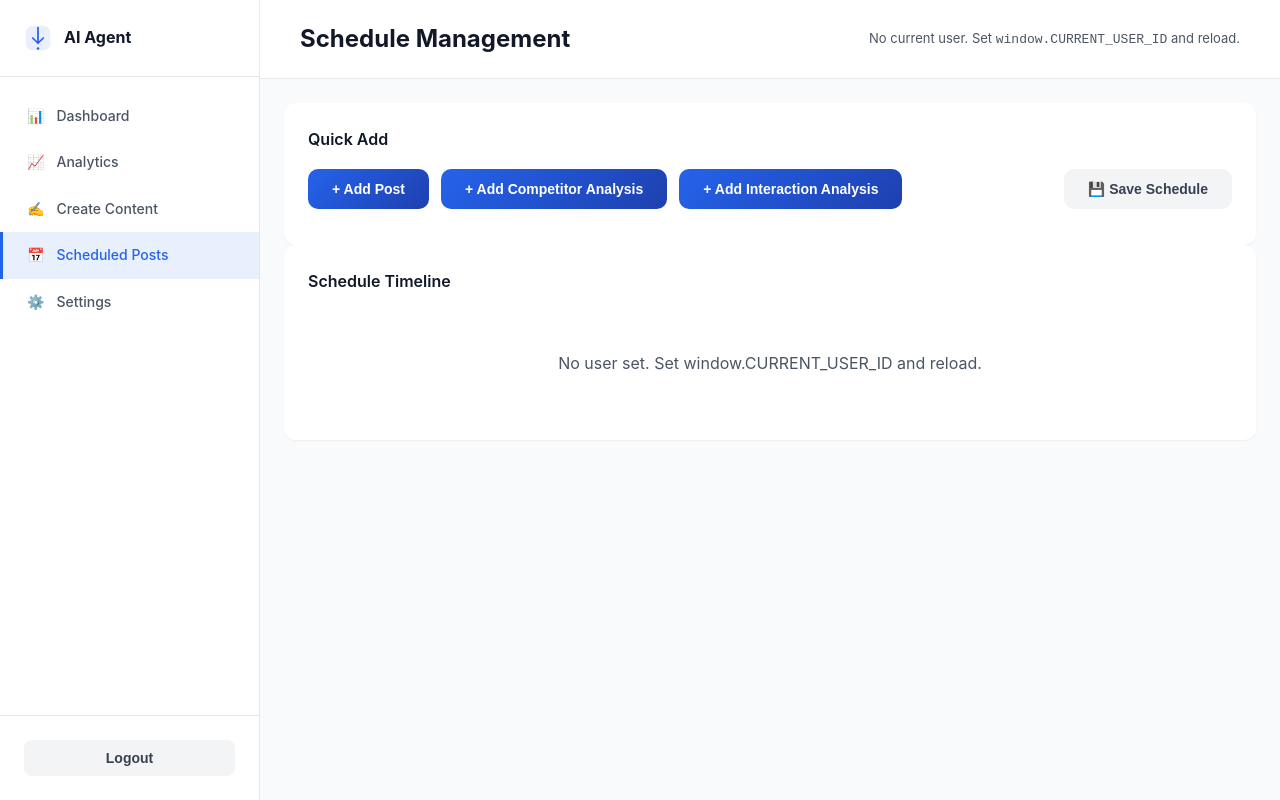
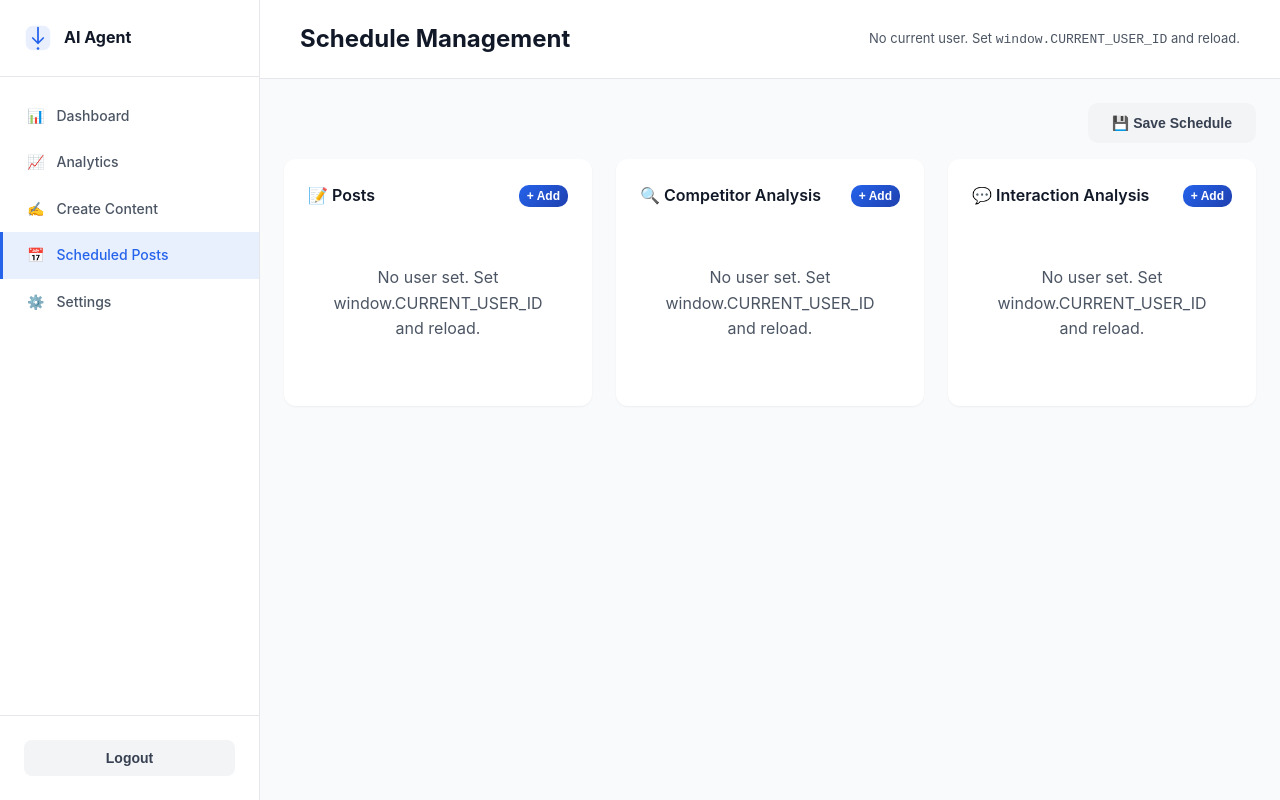
Before and after one commit to Abdelrahman66880/Social-Marketing-Agency-Manged-By-AI-Agents, a FastAPI app: page /schedule.html in a window 1280 px wide. Run offline with FastAPI, Linux system fonts and the light colour scheme.

Commit message:
feat: Introduce schedule management, user authentication, and analytics modules.

```diff
--- a/frontend/static/js/auth.js
+++ b/frontend/static/js/auth.js
@@ -132,6 +132,9 @@ async function handleLoginSubmit(e) {
 
         // Store auth data
         localStorage.setItem('accessToken', data.access_token);
+        if (data.user_id) {
+            localStorage.setItem('userId', data.user_id);
+        }
         // We might want to fetch user details to get the ID, but for now token is key
 
         if (rememberMe) {
--- a/frontend/static/js/schedule.js
+++ b/frontend/static/js/schedule.js
@@ -8,7 +8,7 @@
         return v ? v.pop() : null;
     }
 
-    let USER_ID = window.CURRENT_USER_ID || localStorage.getItem('CURRENT_USER_ID') || getUserIdFromCookie('user_id') || null;
+    let USER_ID = window.CURRENT_USER_ID || localStorage.getItem('userId') || getUserIdFromCookie('user_id') || null;
 
     // State
     let currentSchedule = null;
@@ -16,7 +16,9 @@
     let editingItemType = null; // 'post', 'competitor', 'interaction'
 
     // DOM elements
-    const timelineContainer = document.getElementById('timelineContainer');
+    const postsList = document.getElementById('postsList');
+    const competitorList = document.getElementById('competitorList');
+    const interactionList = document.getElementById('interactionList');
     const itemModal = document.getElementById('itemModal');
     const currentUserBadge = document.getElementById('currentUserBadge');
     const saveMessage = document.getElementById('saveMessage');
@@ -53,7 +55,12 @@
         try {
             const r = await fetch(url);
             if (!r.ok) {
-                if (r.status === 404) return { posts: [], competitor_analysis: [], interaction_analysis_dates: [] };
+                if (r.status === 404) return {
+                    user_id: USER_ID,
+                    posts: [],
+                    competitor_analysis: [],
+                    interaction_analysis_dates: []
+                };
                 throw new Error(`${r.status}: ${await r.text()}`);
             }
             return await r.json();
@@ -90,83 +97,88 @@
         }
     }
 
-    // Render timeline
-    function renderTimeline() {
-        timelineContainer.innerHTML = '';
+    // Render sections
+    function renderSections() {
+        const lists = {
+            post: postsList,
+            competitor: competitorList,
+            interaction: interactionList
+        };
+
+        // Clear all lists
+        Object.values(lists).forEach(list => {
+            if (list) list.innerHTML = '';
+        });
+
         if (!currentSchedule) {
-            timelineContainer.innerHTML = '<div class="empty-state"><p>Failed to load schedule.</p></div>';
+            Object.values(lists).forEach(list => {
+                if (list) list.innerHTML = '<div class="empty-state"><p>Error loading content.</p></div>';
+            });
             return;
         }
 
-        const posts = currentSchedule.posts || [];
-        const competitors = currentSchedule.competitor_analysis || [];
-        const interactions = currentSchedule.interaction_analysis_dates || [];
+        const items = {
+            post: currentSchedule.posts || [],
+            competitor: currentSchedule.competitor_analysis || [],
+            interaction: currentSchedule.interaction_analysis_dates || []
+        };
 
-        // Combine and sort by date
-        const allItems = [
-            ...posts.map(p => ({ type: 'post', data: p })),
-            ...competitors.map(c => ({ type: 'competitor', data: c })),
-            ...interactions.map(i => ({ type: 'interaction', data: i }))
-        ];
+        Object.keys(items).forEach(type => {
+            const listEl = lists[type];
+            const data = items[type];
 
-        allItems.sort((a, b) => new Date(a.data.date) - new Date(b.data.date));
+            if (!listEl) return;
 
-        if (allItems.length === 0) {
-            timelineContainer.innerHTML = '<div class="empty-state"><p>No scheduled items yet. Click "Quick Add" to create one.</p></div>';
+            if (data.length === 0) {
+                listEl.innerHTML = `<div class="empty-state" style="padding: 20px 0;"><p>No ${type}s scheduled.</p></div>`;
                 return;
             }
 
-        const frag = document.createDocumentFragment();
+            // Sort by date
+            const sortedData = [...data].sort((a, b) => new Date(a.date) - new Date(b.date));
 
-        allItems.forEach(item => {
+            sortedData.forEach(item => {
                 const card = document.createElement('div');
                 card.className = 'timeline-item';
+                card.style.margin = '0 0 12px 0';
+                card.style.padding = '12px';
 
                 const header = document.createElement('div');
                 header.className = 'timeline-item-header';
 
-            const typeSpan = document.createElement('span');
-            typeSpan.className = 'timeline-item-type';
-            const typeLabel = item.type === 'post' ? '📝 Post' :
-                item.type === 'competitor' ? '🔍 Competitor' : '💬 Interaction';
-            typeSpan.innerText = typeLabel;
-
                 const dateSpan = document.createElement('span');
                 dateSpan.className = 'timeline-item-date';
-            dateSpan.innerText = dateToLocalString(item.data.date);
+                dateSpan.innerText = dateToLocalString(item.date);
 
-            header.appendChild(typeSpan);
                 header.appendChild(dateSpan);
 
                 const content = document.createElement('div');
                 content.className = 'timeline-item-content';
 
-            if (item.type === 'post') {
-                content.innerHTML = `<strong>Content:</strong> ${item.data.content}`;
-                if (item.data.media_urls && item.data.media_urls.length > 0) {
-                    content.innerHTML += `<br><strong>Media:</strong> ${item.data.media_urls.join(', ')}`;
+                if (type === 'post') {
+                    content.innerHTML = `<div><strong>Prompt:</strong> ${item.content}</div>`;
+                    if (item.media_urls && item.media_urls.length > 0) {
+                        content.innerHTML += `<div style="font-size:12px; color:var(--gray-500); margin-top:4px;">${item.media_urls.length} media attached</div>`;
                     }
-            } else if (item.type === 'competitor') {
-                content.innerHTML = `<strong>Focus:</strong> ${item.data.analysis_focus}`;
-                if (item.data.keywords && item.data.keywords.length > 0) {
-                    content.innerHTML += `<br><strong>Keywords:</strong> ${item.data.keywords.join(', ')}`;
-                }
+                } else if (type === 'competitor') {
+                    content.innerHTML = `<div><strong>Focus:</strong> ${item.analysis_focus}</div>`;
                 } else {
-                content.innerHTML = `<strong>Interaction Analysis scheduled</strong>`;
+                    content.innerHTML = `<div style="font-size:14px; color:var(--gray-600);">Interaction Analysis</div>`;
                 }
 
                 const actions = document.createElement('div');
                 actions.className = 'timeline-item-actions';
+                actions.style.marginTop = '8px';
 
                 const editBtn = document.createElement('button');
                 editBtn.className = 'btn-edit';
                 editBtn.innerText = 'Edit';
-            editBtn.addEventListener('click', () => openEditModal(item.type, item.data.id));
+                editBtn.addEventListener('click', () => openEditModal(type, item.id));
 
                 const deleteBtn = document.createElement('button');
                 deleteBtn.className = 'btn-delete';
                 deleteBtn.innerText = 'Delete';
-            deleteBtn.addEventListener('click', () => deleteItem(item.type, item.data.id));
+                deleteBtn.addEventListener('click', () => deleteItem(type, item.id));
 
                 actions.appendChild(editBtn);
                 actions.appendChild(deleteBtn);
@@ -175,10 +187,9 @@
                 card.appendChild(content);
                 card.appendChild(actions);
 
-            frag.appendChild(card);
+                listEl.appendChild(card);
             });
-
-        timelineContainer.appendChild(frag);
+        });
     }
 
     // Modal management
@@ -248,7 +259,7 @@
             currentSchedule.interaction_analysis_dates = currentSchedule.interaction_analysis_dates.filter(i => i.id !== id);
         }
 
-        renderTimeline();
+        renderSections();
     }
 
     // Form submissions
@@ -277,7 +288,7 @@
             currentSchedule.posts.push(newPost);
         }
 
-        renderTimeline();
+        renderSections();
         closeModal();
     });
 
@@ -306,7 +317,7 @@
             currentSchedule.competitor_analysis.push(newCompetitor);
         }
 
-        renderTimeline();
+        renderSections();
         closeModal();
     });
 
@@ -331,7 +342,7 @@
             currentSchedule.interaction_analysis_dates.push(newInteraction);
         }
 
-        renderTimeline();
+        renderSections();
         closeModal();
     });
 
@@ -371,13 +382,16 @@
     // Initial load
     async function init() {
         if (!USER_ID) {
-            timelineContainer.innerHTML = '<div class="empty-state"><p>No user set. Set window.CURRENT_USER_ID and reload.</p></div>';
+            const msg = '<div class="empty-state"><p>No user set. Set window.CURRENT_USER_ID and reload.</p></div>';
+            if (postsList) postsList.innerHTML = msg;
+            if (competitorList) competitorList.innerHTML = msg;
+            if (interactionList) interactionList.innerHTML = msg;
             return;
         }
         const schedule = await fetchSchedule();
         if (schedule) {
             currentSchedule = schedule;
-            renderTimeline();
+            renderSections();
         }
     }
 
@@ -386,7 +400,7 @@
     // Helper
     window.__schedule_set_user = function (id) {
         USER_ID = id;
-        localStorage.setItem('CURRENT_USER_ID', id);
+        localStorage.setItem('userId', id);
         setCurrentUserBadge();
         init();
     };
--- a/frontend/templates/schedule.html
+++ b/frontend/templates/schedule.html
@@ -1,8 +1,9 @@
 <!DOCTYPE html>
 <html lang="en">
+
 <head>
     <meta charset="UTF-8" />
-    <meta name="viewport" content="width=device-width, initial-scale=1.0"/>
+    <meta name="viewport" content="width=device-width, initial-scale=1.0" />
     <title>Schedule - AI Agent</title>
     <link rel="stylesheet" href="../static/css/style.css" />
     <style>
@@ -66,7 +67,8 @@
             margin-top: 12px;
         }
 
-        .btn-edit, .btn-delete {
+        .btn-edit,
+        .btn-delete {
             padding: 6px 12px;
             font-size: 12px;
             border: none;
@@ -233,28 +235,30 @@
         }
     </style>
 </head>
+
 <body class="dashboard-body">
     <!-- Sidebar -->
     <aside class="sidebar">
         <div class="sidebar-header">
             <svg width="28" height="28" viewBox="0 0 32 32" fill="none">
-                <rect x="2" y="2" width="28" height="28" rx="8" fill="#2563EB" opacity="0.1"/>
-                <path d="M16 4V22M16 22L10 16M16 22L22 16" stroke="#2563EB" stroke-width="2" stroke-linecap="round" stroke-linejoin="round"/>
-                <circle cx="16" cy="28" r="1.5" fill="#2563EB"/>
+                <rect x="2" y="2" width="28" height="28" rx="8" fill="#2563EB" opacity="0.1" />
+                <path d="M16 4V22M16 22L10 16M16 22L22 16" stroke="#2563EB" stroke-width="2" stroke-linecap="round"
+                    stroke-linejoin="round" />
+                <circle cx="16" cy="28" r="1.5" fill="#2563EB" />
             </svg>
             <span>AI Agent</span>
         </div>
         <nav class="sidebar-nav">
-            <a href="templates/dashboard.html" class="nav-item">
+            <a href="dashboard.html" class="nav-item">
                 <span class="icon">📊</span><span>Dashboard</span>
             </a>
-            <a href="templates/analytics.html" class="nav-item">
+            <a href="analytics.html" class="nav-item">
                 <span class="icon">📈</span><span>Analytics</span>
             </a>
-            <a href="templates/home.html" class="nav-item">
+            <a href="home.html" class="nav-item">
                 <span class="icon">✍️</span><span>Create Content</span>
             </a>
-            <a href="templates/schedule.html" class="nav-item active">
+            <a href="schedule.html" class="nav-item active">
                 <span class="icon">📅</span><span>Scheduled Posts</span>
             </a>
             <a href="#" class="nav-item">
@@ -278,27 +282,50 @@
         </div>
 
         <div class="dashboard-content" style="padding: 24px;">
-            <!-- Add Item Buttons -->
-            <section class="add-item-section">
-                <div class="card-title">Quick Add</div>
-                <div style="display:flex;gap:12px;flex-wrap:wrap;">
-                    <button id="addPostBtn" class="btn btn-primary">+ Add Post</button>
-                    <button id="addCompetitorBtn" class="btn btn-primary">+ Add Competitor Analysis</button>
-                    <button id="addInteractionBtn" class="btn btn-primary">+ Add Interaction Analysis</button>
-                    <button id="saveScheduleBtn" class="btn btn-secondary" style="margin-left:auto;">💾 Save Schedule</button>
-                </div>
-                <p id="saveMessage" style="margin-top:12px;color:var(--gray-600);font-size:13px;"></p>
-            </section>
+            <div style="display: flex; justify-content: flex-end; margin-bottom: 16px;">
+                <button id="saveScheduleBtn" class="btn btn-secondary">💾 Save Schedule</button>
+            </div>
+            <p id="saveMessage"
+                style="text-align: right; margin-bottom: 12px; color: var(--gray-600); font-size: 13px;"></p>
 
-            <!-- Timeline View -->
-            <section class="timeline-view">
-                <div class="card-title">Schedule Timeline</div>
-                <div id="timelineContainer">
-                    <div class="empty-state">
-                        <p>No scheduled items yet. Click "Quick Add" to create one.</p>
+            <div class="schedule-grid"
+                style="display: grid; grid-template-columns: repeat(auto-fit, minmax(300px, 1fr)); gap: 24px;">
+                <!-- Posts Section -->
+                <section class="timeline-view">
+                    <div class="card-title" style="display:flex; justify-content:space-between; align-items:center;">
+                        <span>📝 Posts</span>
+                        <button id="addPostBtn" class="btn btn-primary btn-sm"
+                            style="padding: 4px 8px; font-size: 12px;">+ Add</button>
                     </div>
-                </div>
-            </section>
+                    <div id="postsList" class="items-list">
+                        <!-- Posts will be rendered here -->
+                    </div>
+                </section>
+
+                <!-- Competitor Analysis Section -->
+                <section class="timeline-view">
+                    <div class="card-title" style="display:flex; justify-content:space-between; align-items:center;">
+                        <span>🔍 Competitor Analysis</span>
+                        <button id="addCompetitorBtn" class="btn btn-primary btn-sm"
+                            style="padding: 4px 8px; font-size: 12px;">+ Add</button>
+                    </div>
+                    <div id="competitorList" class="items-list">
+                        <!-- Competitor Analysis will be rendered here -->
+                    </div>
+                </section>
+
+                <!-- Interaction Analysis Section -->
+                <section class="timeline-view">
+                    <div class="card-title" style="display:flex; justify-content:space-between; align-items:center;">
+                        <span>💬 Interaction Analysis</span>
+                        <button id="addInteractionBtn" class="btn btn-primary btn-sm"
+                            style="padding: 4px 8px; font-size: 12px;">+ Add</button>
+                    </div>
+                    <div id="interactionList" class="items-list">
+                        <!-- Interaction Analysis will be rendered here -->
+                    </div>
+                </section>
+            </div>
         </div>
     </main>
 
@@ -324,11 +351,13 @@
                     </div>
                     <div class="form-section">
                         <label>Content (AI Prompt)</label>
-                        <textarea id="postContent" rows="4" placeholder="Enter the prompt for AI to generate the post..." required></textarea>
+                        <textarea id="postContent" rows="4"
+                            placeholder="Enter the prompt for AI to generate the post..." required></textarea>
                     </div>
                     <div class="form-section">
                         <label>Media URLs (comma separated)</label>
-                        <input type="text" id="postMedia" placeholder="https://example.com/img1.jpg, https://example.com/img2.jpg">
+                        <input type="text" id="postMedia"
+                            placeholder="https://example.com/img1.jpg, https://example.com/img2.jpg">
                     </div>
                     <div style="display:flex;gap:12px;">
                         <button type="submit" class="btn btn-primary">Save Post</button>
@@ -347,7 +376,8 @@
                     </div>
                     <div class="form-section">
                         <label>Analysis Focus (AI Prompt)</label>
-                        <textarea id="competitorFocus" rows="4" placeholder="Specify what to analyze about competitors..." required></textarea>
+                        <textarea id="competitorFocus" rows="4"
+                            placeholder="Specify what to analyze about competitors..." required></textarea>
                     </div>
                     <div class="form-section">
                         <label>Keywords (comma separated)</label>
@@ -379,4 +409,5 @@
 
     <script src="../static/js/schedule.js"></script>
 </body>
+
 </html>
--- a/src/models/db_schemas/Schedule.py
+++ b/src/models/db_schemas/Schedule.py
@@ -43,7 +43,7 @@ class InteractionAnalysisDate(ScheduleBase):
 
 class Schedule(ScheduleBase):
     id: Optional[PyObjectId] = Field(None, alias="_id")
-    user_id: PyObjectId
+    user_id: Optional[PyObjectId] = None
     posts: List[ScheduledPost] = Field(default_factory=list)
     competitor_analysis: List[ScheduledCompetitorAnalysis] = Field(default_factory=list)
     interaction_analysis_dates: List[InteractionAnalysisDate] = Field(default_factory=list)
--- a/src/routes/auth.py
+++ b/src/routes/auth.py
@@ -71,7 +71,7 @@ async def login_for_access_token(
 
     # create token payload
     access_token = create_access_token(data={"sub": str(user.id)})
-    return {"access_token": access_token, "token_type": "bearer"}
+    return {"access_token": access_token, "token_type": "bearer", "user_id": str(user.id)}
 
 @auth_router.get("/me")
 async def read_current_user(user = Depends(get_current_user)):
```
Also changed, not shown: src/models/ScheduleModel.py (+13 -8 lines), src/routes/analytics.py (+27 -42 lines), src/routes/schedule.py (+14 -34 lines). Lines whose indentation alone changed are shown as unchanged.
